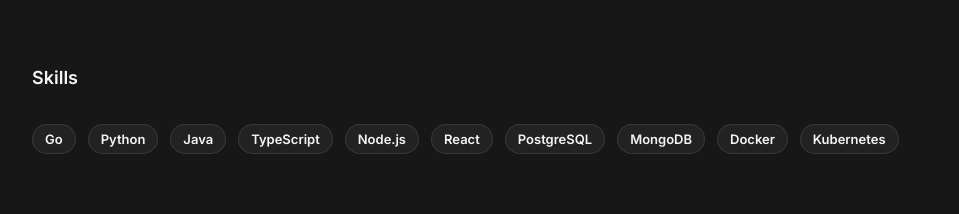
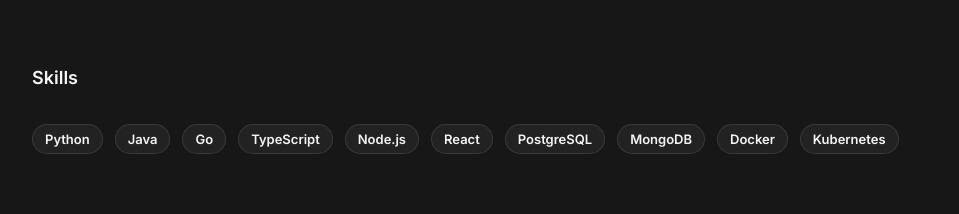
Before and after one commit to dominic-arok/personal-site, a Next.js app: page / in a window 1280 px wide. Shown: the part 800-1014 px from the top of the page, without its empty margins (288-1247 px from the left). Built offline with nearby package versions, Linux system fonts and the light colour scheme.

Commit message:
update skills section again

```diff
--- a/src/components/Skills.tsx
+++ b/src/components/Skills.tsx
@@ -1,8 +1,8 @@
 export default function Skills() {
   const skills = [
-    "Go",
     "Python",
     "Java",
+    "Go",
     "TypeScript",
     "Node.js",
     "React",
```
